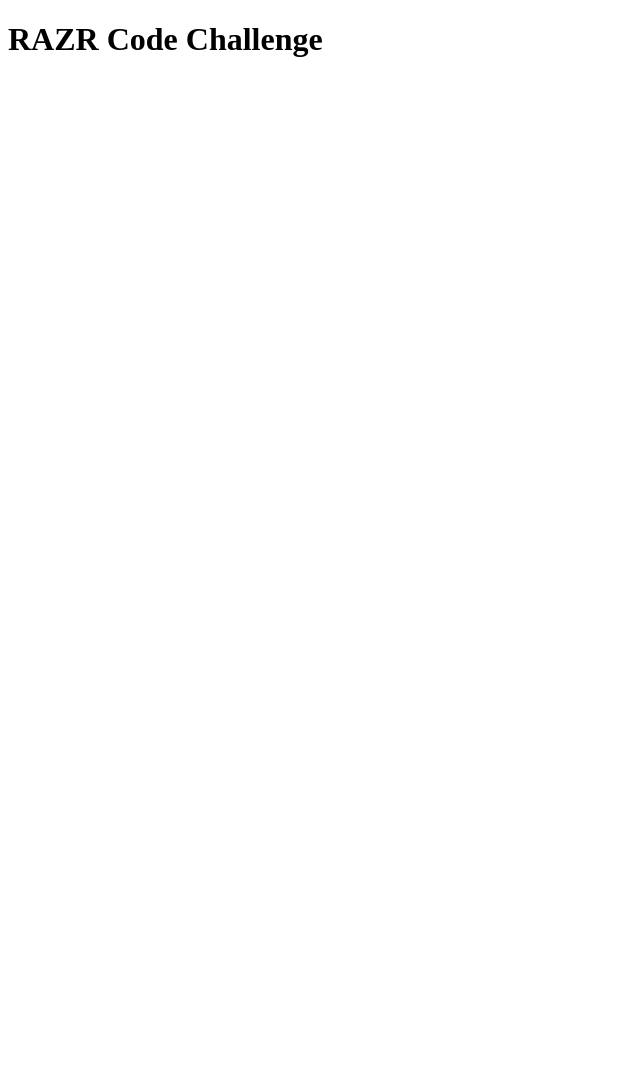
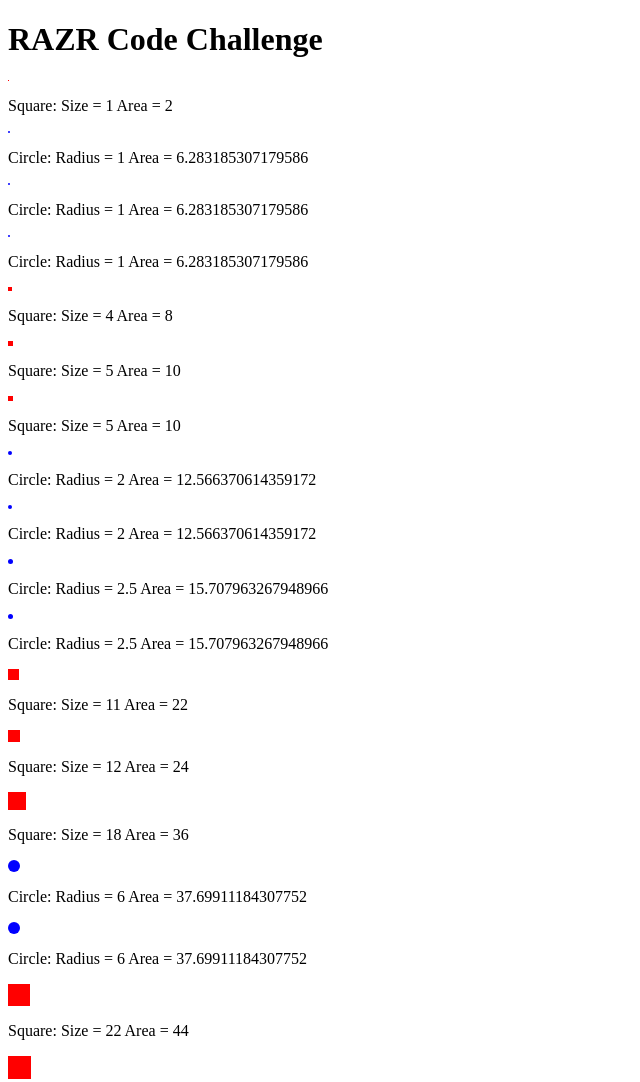
Before and after one commit to jenjeep7/razrChallenge, a website: page index.html in a window 1280 px wide. Shown: the top 1082 px of the page, without its empty margins (0-640 px from the left). Before the commit the page ends 800 px from the top, so only its background shows below. Drawn offline with nearby package versions, Linux system fonts and the light colour scheme.

Commit message:
changed direction shapes ordered and displayed now

```diff
--- a/app.js
+++ b/app.js
@@ -4,61 +4,88 @@
     .controller("challengeController", function () {
         this.title = "RAZR Code Challenge";
         this.shapeArray = [];
-        this.canvas = angular.element(document.querySelector('#canvas'));
-        var ctx = this.canvas[0].getContext('2d');
+        // this.canvas = angular.element(document.querySelector('#canvas'));
+        // var ctx = this.canvas[0].getContext('2d');
 
-        function circleObject(x, y, r) {
-            this.radius = r;
-            this.yCoord = y;
-            this.xCoord = x;
-            this.color = "blue";
+        function circleObject(r) {
+            this.radius = r /2;
+            this.height = r;
+            // this.yCoord = y;
+            // this.xCoord = x;
+            // this.borderRadius = 50;
+            // this.color = "blue";
+            this.style = {
+                "background-color" : "blue",
+                "border-radius" : "50px",
+                "height" : this.height + "px",
+                "width" : this.height + "px"
+            }
             this.getArea = function () {
                 return Math.PI * this.radius * 2;
             }
             this.Area = this.getArea();
 
             this.Info = "Circle: Radius = " + this.radius.toString() + " Area = " + this.getArea().toString();
-            this.draw = function () {
-                ctx.beginPath();
-                ctx.arc(this.x, this.y, this.radius, 0, 2 * Math.PI, false);
-                ctx.fillStyle = this.color;
-                ctx.fill();
-                ctx.closePath();
-            }
+            // this.draw = function () {
+            //     ctx.beginPath();
+            //     ctx.arc(this.xCoord / 2 , this.yCoord / 2 , this.radius, 0, 2 * Math.PI, false);
+            //     ctx.fillStyle = this.color;
+            //     ctx.fill();
+            //     ctx.lineWidth = 1;
+            //     // ctx.closePath();
+            //     ctx.strokeStyle = "black";
+            //     ctx.stroke();
+            // }
 
         }
 
-        function squareObject(x) {
+        function squareObject(h) {
 
-            this.yCoord = x;
-            this.xCoord = x;
+            this.height = h;
+            // this.yCoord = y;
             this.color = "red";
+            this.borderRadius = 0;
             this.getArea = function () {
-                return x * 2;
+                return h * 2;
+            }
+            this.style = {
+                "background-color" : "red",
+                "border-radius" : "0",
+                "height" : this.height + "px",
+                "width" : this.height + "px"
             }
             this.Area = this.getArea();
-            this.Info = "Square: Size = " + this.yCoord.toString() + " Area = " + this.getArea().toString();
-            this.draw = function () {
-                console.log("working on squares");
-            }
+            this.Info = "Square: Size = " + this.height.toString() + " Area = " + this.getArea().toString();
+            // this.draw = function () {
+            //     console.log("working on squares");
+            //     ctx.beginPath();
+            //     ctx.fillStyle = this.color;
+            //     ctx.lineWidth = 1;
+            //     ctx.strokeStyle = "black";
+            //     ctx.rect(300,y,h,h);
+            //     ctx.fill();
+            // }
 
         }
+        // var yCoord = 0;
 
         for (var i = 0; i < 50; i++) {
             var rr = Math.floor((Math.random() * 100) + 1);
-            var rc = Math.floor((Math.random() * 100) + 1);
-
-            var object = new circleObject(rc, rc, rr);
+            // var rc = Math.floor((Math.random() * 100) + 1);
+            // yCoord = yCoord + rr * 2;
+            var object = new circleObject(rr);
             this.shapeArray.push({
                 object
             });
 
         };
 
+        // var y = 0;
 
         for (var i = 0; i < 50; i++) {
-            var x = Math.floor((Math.random() * 100) + 1);
-            var object = new squareObject(x);
+            var h = Math.floor((Math.random() * 100) + 1);
+            // y = y + h;
+            var object = new squareObject(h);
             this.shapeArray.push({
                 object
             })
@@ -67,15 +94,15 @@
 
         this.sortArray = function () {
 
-            this.shapeArray.sort(function (a, b, ) {
+            this.shapeArray.sort(function (a, b) {
                 return a.object.Area - b.object.Area;
             });
 
         };
-
-        for (var i = 0; i < this.shapeArray.length; i++) {
-            // console.log(this.shapeArray[i].object.color);
-            this.shapeArray[i].object.draw();
-        }
+console.log(this.shapeArray);
+        // for (var i = 0; i < this.shapeArray.length; i++) {
+        //     console.log(this.shapeArray[i].object.color);
+        //     this.shapeArray[i].object.draw();
+        // }
 
     });
--- a/index.html
+++ b/index.html
@@ -6,6 +6,8 @@
 <head>
     <script src="./node_modules/angular/angular.js"></script>
     <script src="./app.js"></script>
+    <link rel="stylesheet" href="style.css" type="text/css">
+
 </head>
 
 <body>
@@ -14,10 +16,11 @@
                 <h1>{{vm.title}}</h1>
 
 
-        <canvas id="canvas">
-            <!-- <div height="{{shapes.object.yCoord}}" width="{{shapes.object.xCoord}}" style="background-color: blue; border: 1px solid black; padding: 5px;"></div> -->
+        <div id="canvas" ng-repeat="shapes in vm.shapeArray | orderBy: 'object.Area'">
+             <div ng-style="shapes.object.style"></div>
+             <p>{{shapes.object.Info}}</p>
 
-        </canvas>
+        </div>
     </div>
 
 
--- /dev/null
+++ b/style.css
@@ -0,0 +1,17 @@
+
+
+html {
+    height: 100%;
+    /* background-color: grey; */
+}
+body {
+    height: 100%;
+}
+
+#canvas {
+    /* height: 100%;
+    width: 100%; */
+    /* padding: 20px; */
+overflow: scroll;
+/* background-color: grey; */
+}
```
